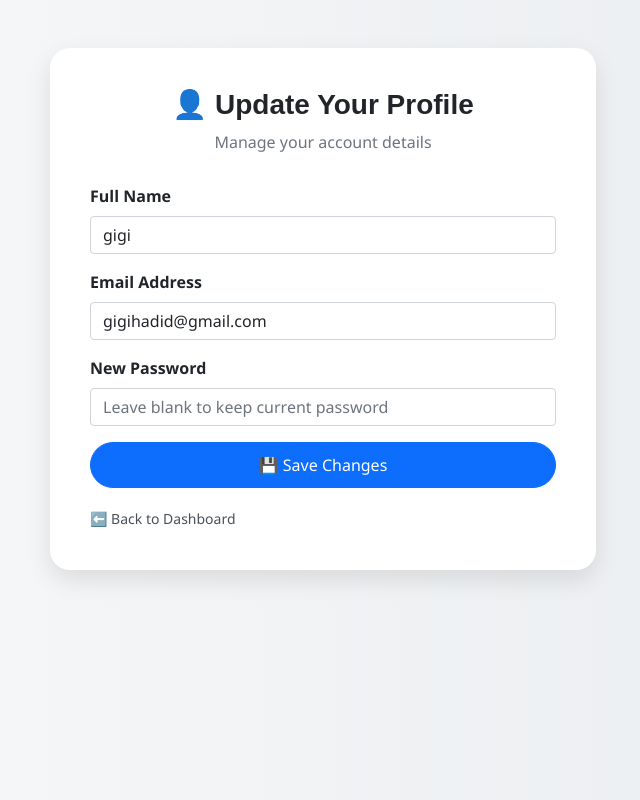
After one commit to MEHULI102/parking, a Flask app: page /edit_profile in a window 1280 px wide. The commit adds this page. Shown: the whole page, without its empty margins (317-957 px from the left). Run offline with Flask 3, Linux system fonts and the light colour scheme; a user stored in the database is signed in.

Commit message:
Milestone-VP Admin-Dashboard-Management

```diff
--- a/app.py
+++ b/app.py
@@ -4,20 +4,28 @@ from backend.models import db
 def create_app():
     app = Flask(__name__)
     app.debug = True
+
+    # Configurations
     app.config["SQLALCHEMY_DATABASE_URI"] = "sqlite:///parking.sqlite3"
     app.config["SQLALCHEMY_TRACK_MODIFICATIONS"] = False
 
+    # Secret key for session management
+    app.secret_key = 'thisisaverysecretkey123'  # 🔑 required for using `session`
+
+    # Initialize database
     db.init_app(app)
 
+    # Create tables if they don't exist
     with app.app_context():
         db.create_all()
 
-    # Import controllers here and pass the app to them
+    # Import and initialize routes/controllers
     import backend.controllers
     backend.controllers.init_app(app)
 
-    print("Parking app started...")
+    print("✅ Parking app started...")
     return app
+
 
 app = create_app()
 
--- a/backend/controllers.py
+++ b/backend/controllers.py
@@ -1,4 +1,4 @@
-from flask import render_template, request, redirect, url_for
+from flask import render_template, request, redirect, url_for, flash, session
 from backend.models import db, User_Info, ParkingLot, ParkingSpot, Reservation
 from datetime import datetime
 
@@ -19,6 +19,7 @@ def init_app(app):
             usr = User_Info.query.filter_by(user_name=uname, email=email, pwd=pwd).first()
 
             if usr and usr.role == 0:
+                session['admin_id'] = usr.id  # ✅ Save admin id to session
                 return redirect(url_for('admin_dashboard'))
             elif usr and usr.role == 1:
                 return render_template("user_dashboard.html")
@@ -26,6 +27,7 @@ def init_app(app):
                 msg = "Invalid credentials!!"
 
         return render_template("login.html", msg=msg)
+
 
     @app.route("/register", methods=["GET", "POST"])
     def user_register():
@@ -240,3 +242,27 @@ def init_app(app):
         suggestions.extend(spot_ids)
 
         return {"suggestions": suggestions}
+
+    @app.route('/edit_profile', methods=['GET', 'POST'])
+    def edit_profile():
+        if 'admin_id' not in session:
+            return redirect('/login')
+
+        admin = User_Info.query.get(session['admin_id'])
+
+        if request.method == 'POST':
+            full_name = request.form['full_name']
+            email = request.form['email']
+            password = request.form['password']
+
+            admin.full_name = full_name
+            admin.email = email
+
+            if password:
+                admin.pwd = password
+
+            db.session.commit()
+            flash('Profile updated successfully!', 'success')
+            return redirect(url_for('user_login'))
+
+        return render_template('admin_edit_profile.html', admin=admin)
--- a/backend/models.py
+++ b/backend/models.py
@@ -61,3 +61,9 @@ class Card(db.Model):
 
     user_id = db.Column(db.Integer, db.ForeignKey('user_info.id'), nullable=True)
     lot_id = db.Column(db.Integer, db.ForeignKey('parking_lot.id'), nullable=True)
+
+class Admin(db.Model):
+    id = db.Column(db.Integer, primary_key=True)
+    full_name = db.Column(db.String(100))
+    email = db.Column(db.String(120), unique=True)
+    password = db.Column(db.String(100))
--- /dev/null
+++ b/templates/admin_edit_profile.html
@@ -0,0 +1,101 @@
+<!DOCTYPE html>
+<html lang="en">
+<head>
+  <meta charset="UTF-8">
+  <title>Admin | Edit Profile</title>
+  <link href="https://cdn.jsdelivr.net/npm/bootstrap@5.0.2/dist/css/bootstrap.min.css" rel="stylesheet">
+  <link rel="stylesheet" href="{{ url_for('static', filename='css/style.css') }}">
+  <style>
+    body {
+      background: linear-gradient(to right, #f8f9fa, #e9ecef);
+      font-family: 'Segoe UI', sans-serif;
+    }
+
+    .profile-card {
+      background-color: #fff;
+      border-radius: 20px;
+      padding: 40px;
+      box-shadow: 0 10px 25px rgba(0, 0, 0, 0.1);
+    }
+
+    .profile-header {
+      text-align: center;
+      margin-bottom: 30px;
+    }
+
+    .profile-header h3 {
+      font-weight: bold;
+      font-family: 'Poppins', sans-serif;
+    }
+
+    .form-label {
+      font-weight: 600;
+    }
+
+    .btn-primary {
+      border-radius: 30px;
+      padding: 10px 25px;
+    }
+
+    .btn-secondary {
+      border-radius: 30px;
+      padding: 10px 25px;
+      background-color: #6c757d;
+    }
+
+    .back-link {
+      display: inline-block;
+      margin-top: 20px;
+      text-decoration: none;
+      font-size: 14px;
+      color: #495057;
+    }
+
+    .back-link:hover {
+      text-decoration: underline;
+    }
+  </style>
+</head>
+
+<body>
+
+<div class="container mt-5">
+  <div class="row justify-content-center">
+    <div class="col-lg-6 col-md-8">
+      <div class="profile-card">
+
+        <div class="profile-header">
+          <h3>👤 Update Your Profile</h3>
+          <p class="text-muted">Manage your account details</p>
+        </div>
+
+        <form method="POST" action="{{ url_for('edit_profile') }}">
+          <div class="mb-3">
+            <label for="full_name" class="form-label">Full Name</label>
+            <input type="text" class="form-control" id="full_name" name="full_name" value="{{ admin.full_name }}" required>
+          </div>
+
+          <div class="mb-3">
+            <label for="email" class="form-label">Email Address</label>
+            <input type="email" class="form-control" id="email" name="email" value="{{ admin.email }}" required>
+          </div>
+
+          <div class="mb-3">
+            <label for="password" class="form-label">New Password</label>
+            <input type="password" class="form-control" id="password" name="password" placeholder="Leave blank to keep current password">
+          </div>
+
+          <div class="d-grid gap-2">
+            <button type="submit" class="btn btn-primary">💾 Save Changes</button>
+          </div>
+        </form>
+
+        <a href="{{ url_for('admin_dashboard') }}" class="back-link">⬅️ Back to Dashboard</a>
+      </div>
+    </div>
+  </div>
+</div>
+
+<script src="https://cdn.jsdelivr.net/npm/bootstrap@5.0.2/dist/js/bootstrap.bundle.min.js"></script>
+</body>
+</html>
```
Also changed, not shown: templates/admin_dashboard.html (+5 -2 lines), templates/admin_search.html (+11 -4 lines), templates/admin_summary.html (+5 -7 lines), templates/admin_view_users.html (+5 -3 lines), instance/parking.sqlite3.
